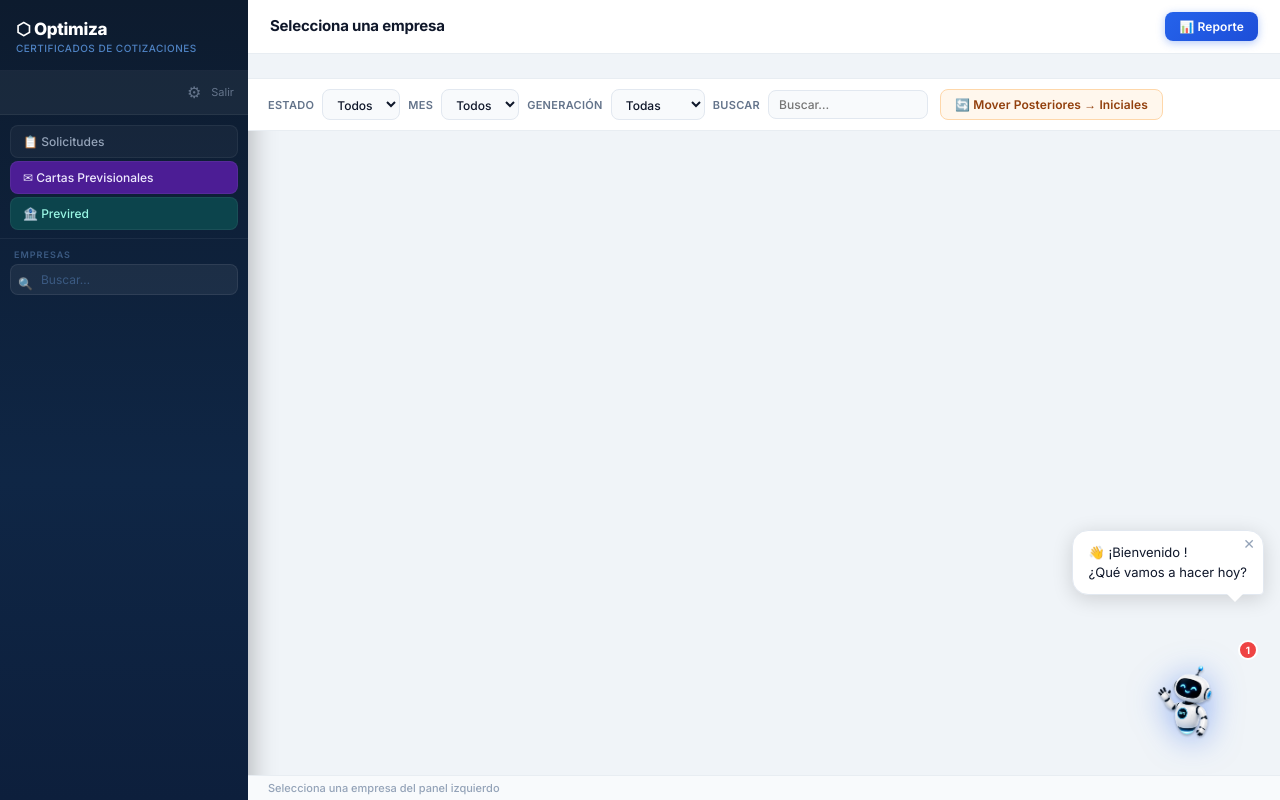
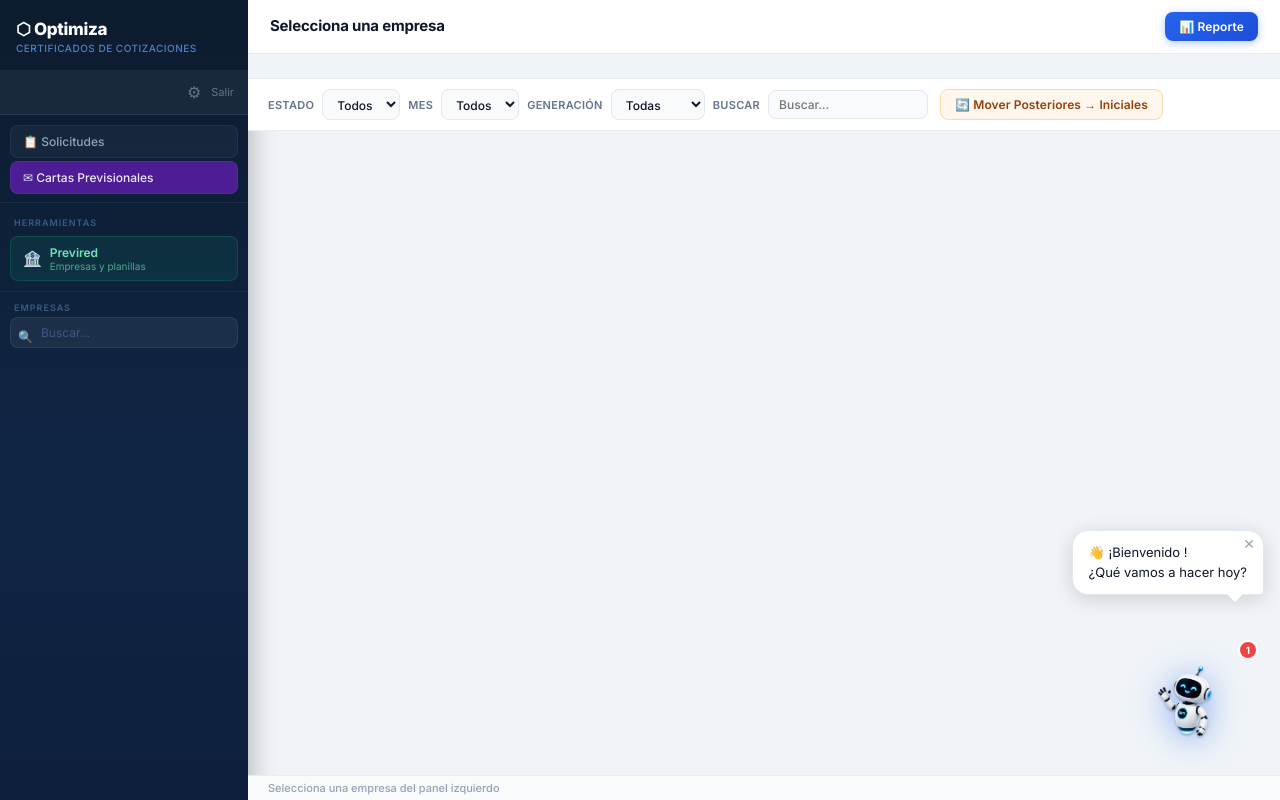
Before and after one commit to EpavezOptimiza/certificados-cotizaciones, a Flask app: template templates/index.html in a window 1280 px wide. Run offline with Flask 3, Linux system fonts and the light colour scheme; the template is opened without the code that fills it, so the values that code supplies are empty.

Commit message:
feat: sección Previred en sidebar visible para todos los roles

```diff
--- a/templates/index.html
+++ b/templates/index.html
@@ -324,7 +324,16 @@ body.dark .pref-label{color:#e2e8f0}
     <button class="sb-btn accent terreno-only" onclick="openModal('modalImportar')" style="display:none">⚡ Importar certificados</button>
     <button class="sb-btn" onclick="verSolicitudes()" style="">📋 Solicitudes</button>
     <button class="sb-btn" onclick="abrirCartas()" style="background:#4c1d95;color:#ede9fe">✉ Cartas Previsionales</button>
-    <a href="/previred" class="sb-btn" style="text-decoration:none;display:block;background:#0c444c;color:#99f6e4">🏦 Previred</a>
+  </div>
+  <div id="sidebar-label" style="padding-top:14px">Herramientas</div>
+  <div style="padding:4px 10px 10px;border-bottom:1px solid rgba(255,255,255,.06)">
+    <a href="/previred" class="sb-btn" style="text-decoration:none;display:flex;align-items:center;gap:8px;background:rgba(16,185,129,.1);color:#6ee7b7;border-color:rgba(16,185,129,.2)">
+      <span style="font-size:15px">🏦</span>
+      <div>
+        <div style="font-size:12px;font-weight:600">Previred</div>
+        <div style="font-size:10px;opacity:.65;font-weight:400">Empresas y planillas</div>
+      </div>
+    </a>
   </div>
   <div id="sidebar-label">Empresas</div>
   <div id="search-wrap">
```
